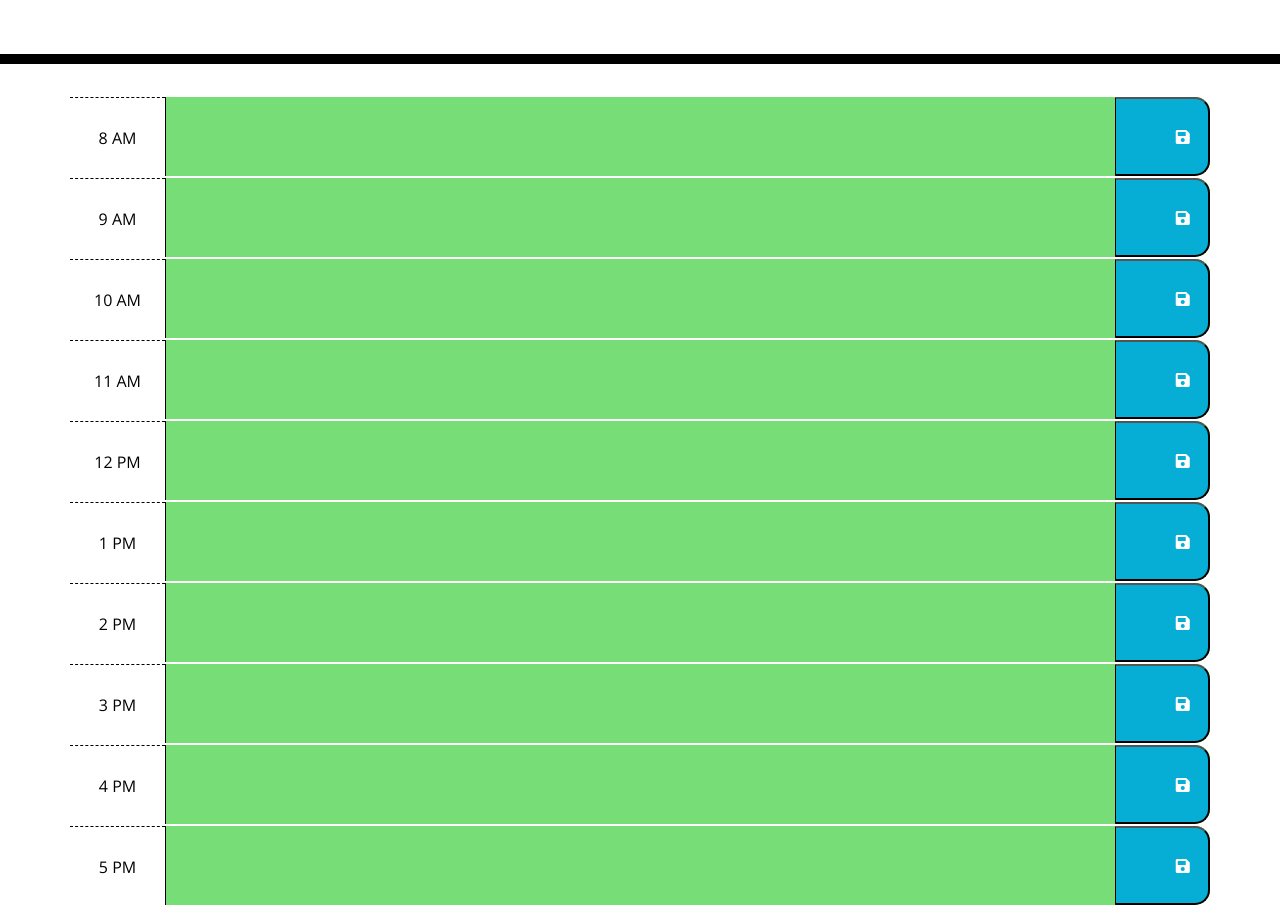
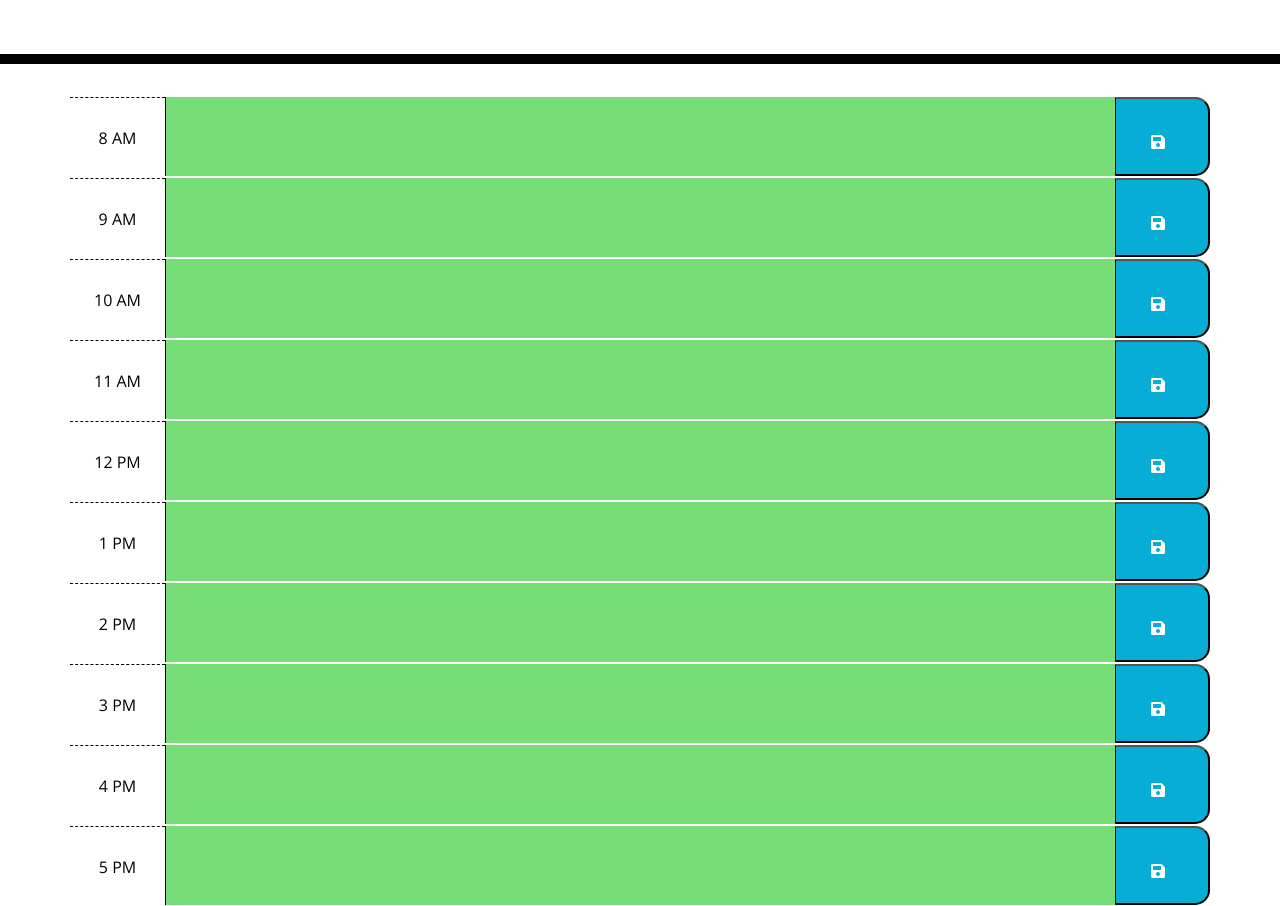
Before and after one commit to jeffymiyoung/Busy-Work-Day-Scheduler, a plain HTML site: page index.html in a window 1280 px wide. Shown: the part 240-1146 px from the top of the page. Drawn offline with nearby package versions, Linux system fonts and the light colour scheme.

Commit message:
fixed icon spacing

```diff
--- a/assets/css/style.css
+++ b/assets/css/style.css
@@ -4,7 +4,7 @@ body {
   line-height: 1;
 }
 
-textarea{
+textarea {
   background: transparent;
   border: none;
   resize: none;
@@ -67,7 +67,15 @@ textarea{
   color: white;
 }
 
+.fa-save {
+  padding-right: 8px;
+  padding-bottom: 5px;
+  align-content: center;
+  justify-content: center;
+}
+
 .saveBtn i:hover {
+  color: black;
   font-size: 20px;
   transition: all .3s ease-in-out;
 }
--- a/index.html
+++ b/index.html
@@ -98,7 +98,7 @@
       <div id="hour17" class="row time-block">
         <div class="col-md-1 hour">5 PM</div>
         <textarea class="col-md-10 description"></textarea>
-        <button class="col-md-1 saveBtn">
+        <button class="saveBtn col-md-1">
           <i class="fas fa-save"></i>
         </button>
       </div>
```
